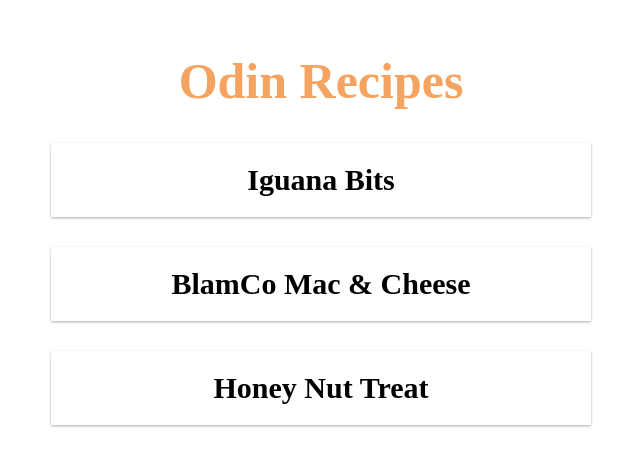
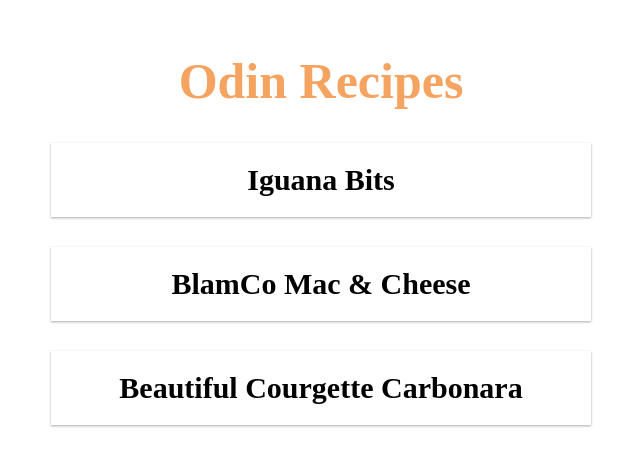
Before and after one commit to felixroden/odin-recipes, a plain HTML site: page index.html in a window 1280 px wide. Shown: the whole page, without its empty margins (319-959 px from the left). Drawn offline with Linux system fonts and the light colour scheme.

Commit message:
Add a hompage link to carbonara recipe

```diff
--- a/index.html
+++ b/index.html
@@ -11,6 +11,6 @@
     <h1 class="title">Odin Recipes</h1>
     <h2 class="recipes"><a href="recipes/iguanabits.html">Iguana Bits</a></h2>
     <h2 class="recipes"><a href="recipes/blamco.html">BlamCo Mac & Cheese</a></h2>
-    <h2 class="recipes"><a href="recipes/courgettecarbonara.html">Honey Nut Treat</a></h2>
+    <h2 class="recipes"><a href="recipes/courgettecarbonara.html">Beautiful Courgette Carbonara</a></h2>
 </body>
 </html>
```
